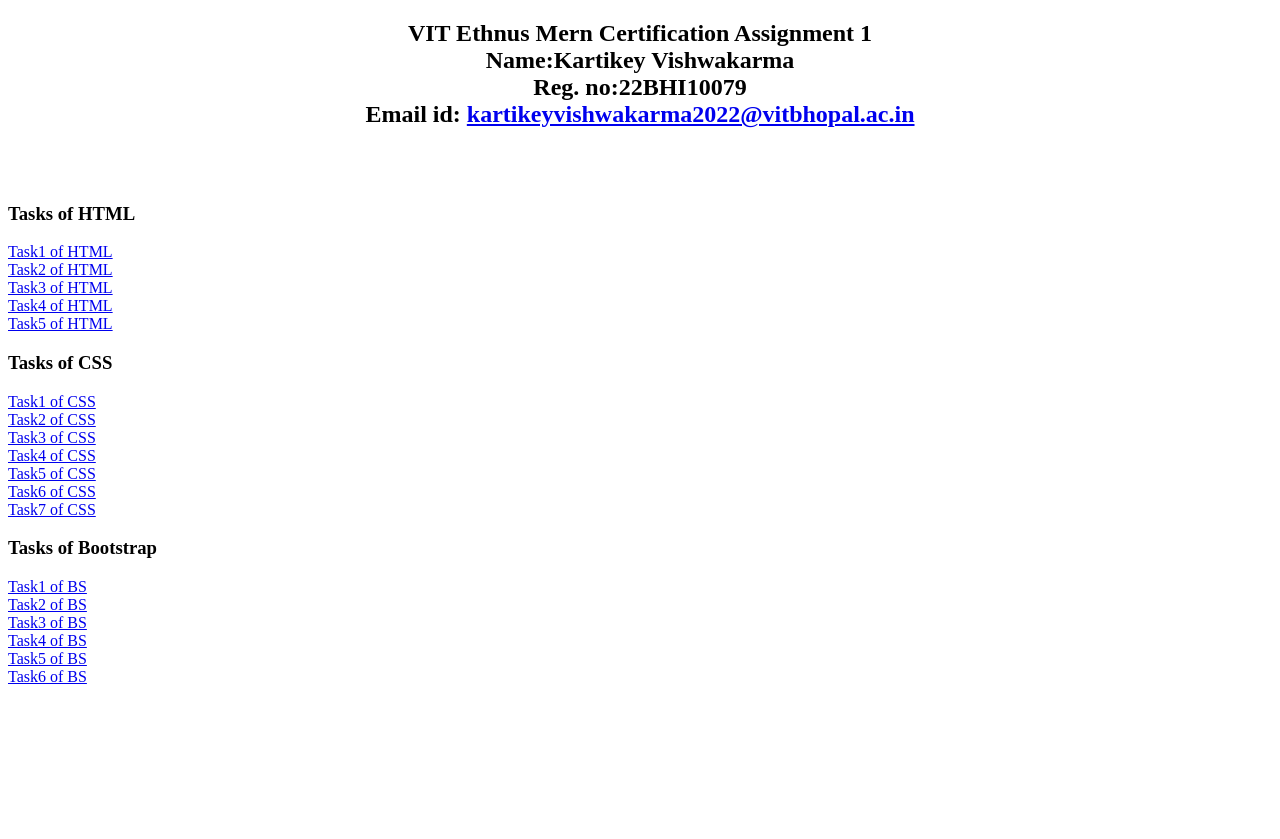
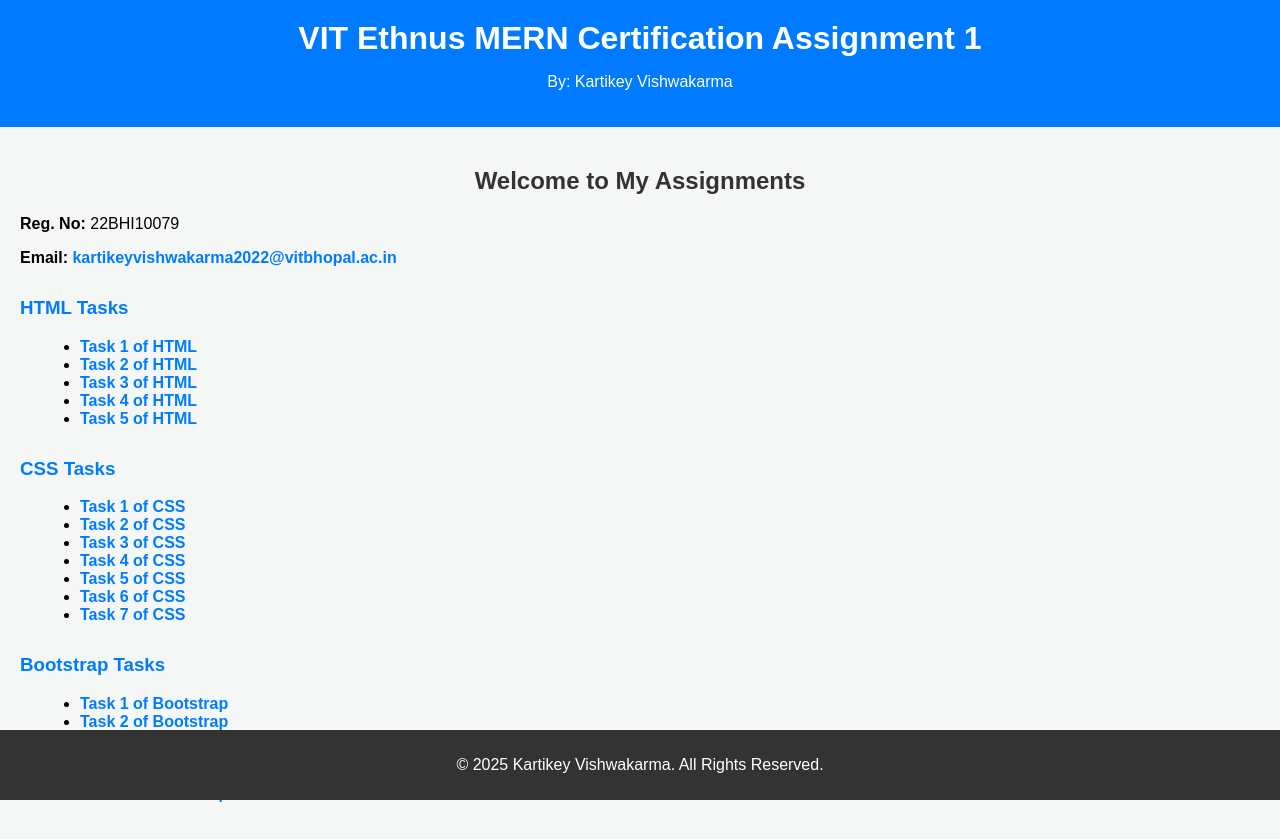
Before and after one commit to Kartikey-Vishwakarma-79/vit-internship-22BHI10079.., a plain HTML site: page index.html in a window 1280 px wide. Before the commit the page ends 800 px from the top, so only its background shows below. Drawn offline with Linux system fonts and the light colour scheme.

Commit message:
index.html

```diff
--- a/index.html
+++ b/index.html
@@ -3,37 +3,102 @@
 <head>
     <meta charset="UTF-8">
     <meta name="viewport" content="width=device-width, initial-scale=1.0">
-    <title>index</title>
+    <title>VIT Ethnus Mern Certification Assignment 1</title>
+    <style>
+        body {
+            font-family: 'Arial', sans-serif;
+            margin: 0;
+            padding: 0;
+            background-color: #f4f7f6;
+        }
+        header {
+            background-color: #007BFF;
+            color: white;
+            padding: 20px;
+            text-align: center;
+        }
+        header h1 {
+            margin: 0;
+        }
+        .container {
+            padding: 20px;
+        }
+        h2 {
+            text-align: center;
+            color: #333;
+        }
+        h3 {
+            color: #007BFF;
+            margin-top: 30px;
+        }
+        a {
+            color: #007BFF;
+            text-decoration: none;
+            font-weight: bold;
+        }
+        a:hover {
+            color: #0056b3;
+        }
+        .task-list {
+            margin-left: 20px;
+        }
+        footer {
+            background-color: #333;
+            color: white;
+            text-align: center;
+            padding: 10px 0;
+            position: absolute;
+            bottom: 0;
+            width: 100%;
+        }
+    </style>
 </head>
 <body>
-    <H2 style="text-align: center;">VIT Ethnus Mern Certification Assignment 1
-        <br>
 
-        Name:Kartikey Vishwakarma <br>Reg. no:22BHI10079 <br>Email id: <a href= "mailto:kartikeyvishwakarma2022@vitbhopal.ac.in">kartikeyvishwakarma2022@vitbhopal.ac.in</a>
-    </H2><br><br>
-    <h3>Tasks of HTML</h3>
-<a href="./htmltask/task1.html" target="_blank">Task1 of HTML</a><br>
-<a href="./htmltask/task2.html" target="_blank">Task2 of HTML</a><br>
-<a href="./htmltask/task3.html" target="_blank">Task3 of HTML</a><br>
-<a href="./htmltask/task4.html" target="_blank">Task4 of HTML</a><br>
-<a href="./htmltask/task5.html" target="_blank">Task5 of HTML</a><br>
+<header>
+    <h1>VIT Ethnus MERN Certification Assignment 1</h1>
+    <p>By: Kartikey Vishwakarma</p>
+</header>
 
-<h3>Tasks of CSS</h3>
-<a href="./csstask/task1.html" target="_blank">Task1 of CSS</a><br>
-<a href="./csstask/task2.html" target="_blank">Task2 of CSS</a><br>
-<a href="./csstask/task3.html" target="_blank">Task3 of CSS</a><br>
-<a href="./csstask/task4.html" target="_blank">Task4 of CSS</a><br>
-<a href="./csstask/task5.html" target="_blank">Task5 of CSS</a><br>
-<a href="./csstask/task6.html" target="_blank">Task6 of CSS</a><br>
-<a href="./csstask/task7.html" target="_blank">Task7 of CSS</a>
+<div class="container">
+    <h2>Welcome to My Assignments</h2>
+    <p><strong>Reg. No:</strong> 22BHI10079</p>
+    <p><strong>Email:</strong> <a href="mailto:kartikeyvishwakarma2022@vitbhopal.ac.in">kartikeyvishwakarma2022@vitbhopal.ac.in</a></p>
 
-<h3>Tasks of Bootstrap</h3>
-<a href="./Bootstraptask/task1.html" target="_blank">Task1 of BS</a><br>
-<a href="./Bootstraptask/task2.html" target="_blank">Task2 of BS</a><br>
-<a href="./Bootstraptask/task3.html" target="_blank">Task3 of BS</a><br>
-<a href="./Bootstraptask/task4.html" target="_blank">Task4 of BS</a><br>
-<a href="./Bootstraptask/task5.html" target="_blank">Task5 of BS</a><br>
-<a href="./Bootstraptask/task6.html" target="_blank">Task6 of BS</a><br>
+    <h3>HTML Tasks</h3>
+    <ul class="task-list">
+        <li><a href="./htmltask/task1.html" target="_blank">Task 1 of HTML</a></li>
+        <li><a href="./htmltask/task2.html" target="_blank">Task 2 of HTML</a></li>
+        <li><a href="./htmltask/task3.html" target="_blank">Task 3 of HTML</a></li>
+        <li><a href="./htmltask/task4.html" target="_blank">Task 4 of HTML</a></li>
+        <li><a href="./htmltask/task5.html" target="_blank">Task 5 of HTML</a></li>
+    </ul>
+
+    <h3>CSS Tasks</h3>
+    <ul class="task-list">
+        <li><a href="./csstask/task1.html" target="_blank">Task 1 of CSS</a></li>
+        <li><a href="./csstask/task2.html" target="_blank">Task 2 of CSS</a></li>
+        <li><a href="./csstask/task3.html" target="_blank">Task 3 of CSS</a></li>
+        <li><a href="./csstask/task4.html" target="_blank">Task 4 of CSS</a></li>
+        <li><a href="./csstask/task5.html" target="_blank">Task 5 of CSS</a></li>
+        <li><a href="./csstask/task6.html" target="_blank">Task 6 of CSS</a></li>
+        <li><a href="./csstask/task7.html" target="_blank">Task 7 of CSS</a></li>
+    </ul>
+
+    <h3>Bootstrap Tasks</h3>
+    <ul class="task-list">
+        <li><a href="./Bootstraptask/task1.html" target="_blank">Task 1 of Bootstrap</a></li>
+        <li><a href="./Bootstraptask/task2.html" target="_blank">Task 2 of Bootstrap</a></li>
+        <li><a href="./Bootstraptask/task3.html" target="_blank">Task 3 of Bootstrap</a></li>
+        <li><a href="./Bootstraptask/task4.html" target="_blank">Task 4 of Bootstrap</a></li>
+        <li><a href="./Bootstraptask/task5.html" target="_blank">Task 5 of Bootstrap</a></li>
+        <li><a href="./Bootstraptask/task6.html" target="_blank">Task 6 of Bootstrap</a></li>
+    </ul>
+</div>
+
+<footer>
+    <p>&copy; 2025 Kartikey Vishwakarma. All Rights Reserved.</p>
+</footer>
 
 </body>
 </html>
```
